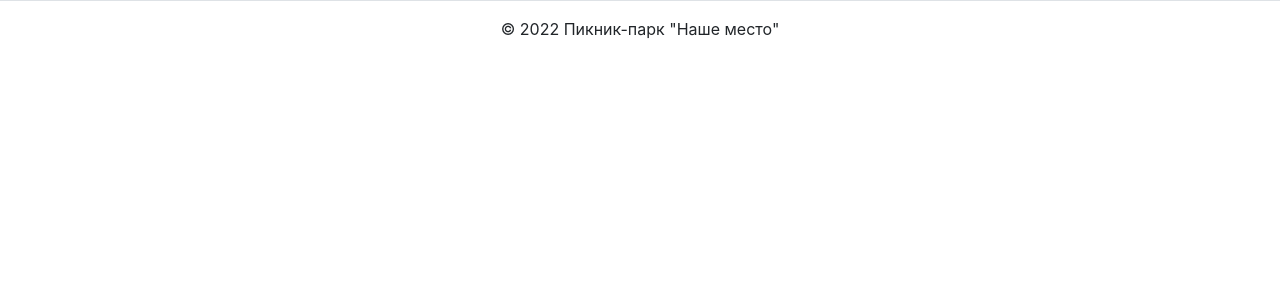
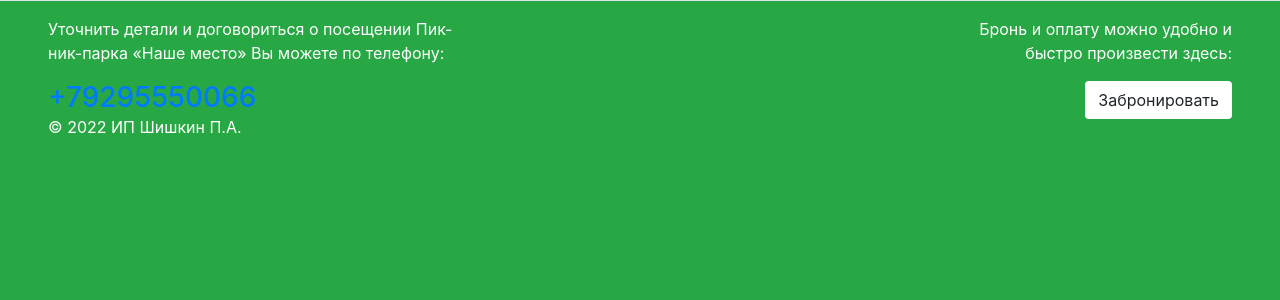
Before and after one commit to m6mok/ppnm1_site, a Django app: template ppnm1/templates/base.html in a window 1280 px wide. Shown: the top 300 px of the page. Run offline with Django 4.2, Linux system fonts and the light colour scheme; the template is opened without the code that fills it, so the values that code supplies are empty; some libraries are stand-ins or nearby versions.

Commit message:
ver 1.1b

```diff
--- a/ppnm1/main/urls.py
+++ b/ppnm1/main/urls.py
@@ -1,4 +1,3 @@
-from django.contrib import admin
 from django.urls import path
 
 from . import views
--- a/ppnm1/main/views.py
+++ b/ppnm1/main/views.py
@@ -2,4 +2,7 @@ from django.shortcuts import render
 
 
 def index(request):
-	return render(request, 'main/index.html')
+	context = {
+
+	}
+	return render(request, 'main/index.html', context)
--- /dev/null
+++ b/ppnm1/static/css/main.css
@@ -0,0 +1,19 @@
+body {
+	background-color:#28a745;
+	color: white;
+	min-width: 600px;
+}
+
+footer {
+	padding-left: 3rem;
+	padding-right: 3rem;
+	padding-top: 1rem;
+	padding-bottom: 1rem;
+}
+
+p {
+	hyphens: auto;
+	-moz-hyphens: auto;
+	-webkit-hyphens: auto;
+	-ms-hyphenate-limit-chars: 6 3 2;
+}
--- a/ppnm1/templates/base.html
+++ b/ppnm1/templates/base.html
@@ -11,13 +11,15 @@
         <meta name="msapplication-TileColor" content="#000">
         <meta name="theme-color" content="#ffffff">
         <link rel="stylesheet" href="{% static 'css/bootstrap.min.css' %}">
+		<link rel="stylesheet" href="{% static 'css/main.css' %}">
+
+		{% block head %}{% endblock %}
 
         <title>
             {% block title %}{% endblock %}
         </title>
     </head>
     <body>
-		{% block scripts %}{% endblock %}
         <main>
         	{% block content %}{% endblock %}
         </main>
--- a/ppnm1/templates/includes/footer.html
+++ b/ppnm1/templates/includes/footer.html
@@ -1,3 +1,12 @@
-<footer class="border-top text-center py-3">
-	<p>© 2022 Пикник-парк &quot;Наше место&quot;</p>
+<footer class="border-top text-left row">
+	<div class="col">
+		<p>Уточнить детали и договориться о посещении Пикник-парка «Наше место» Вы можете по телефону:</p>
+		<a class="h3" href="tel:+79295550066">+79295550066</a>
+		<p>© 2022 ИП Шишкин П.А.</p>
+	</div>
+	<div class="col" style="margin: auto;" id="vk_groups"></div>
+	<div class="col-3 text-right">
+		<p>Бронь и оплату можно удобно и быстро произвести здесь:</p>
+		<button class="btn bg-white" onclick="clW_f56c22ef9397548711f382ef804b07b3.openform();">Забронировать</button>
+	</div>
 </footer>
```
Also changed, not shown: ppnm1/ppnm1/wsgi.py (+0 -9 lines), ppnm1/templates/main/index.html (+33 -57 lines), ppnm1/db.sqlite3 (added), ppnm1/main/feeds.py (added), ppnm1/static/css/cover.css (line endings or trailing spaces), 1 other file.
